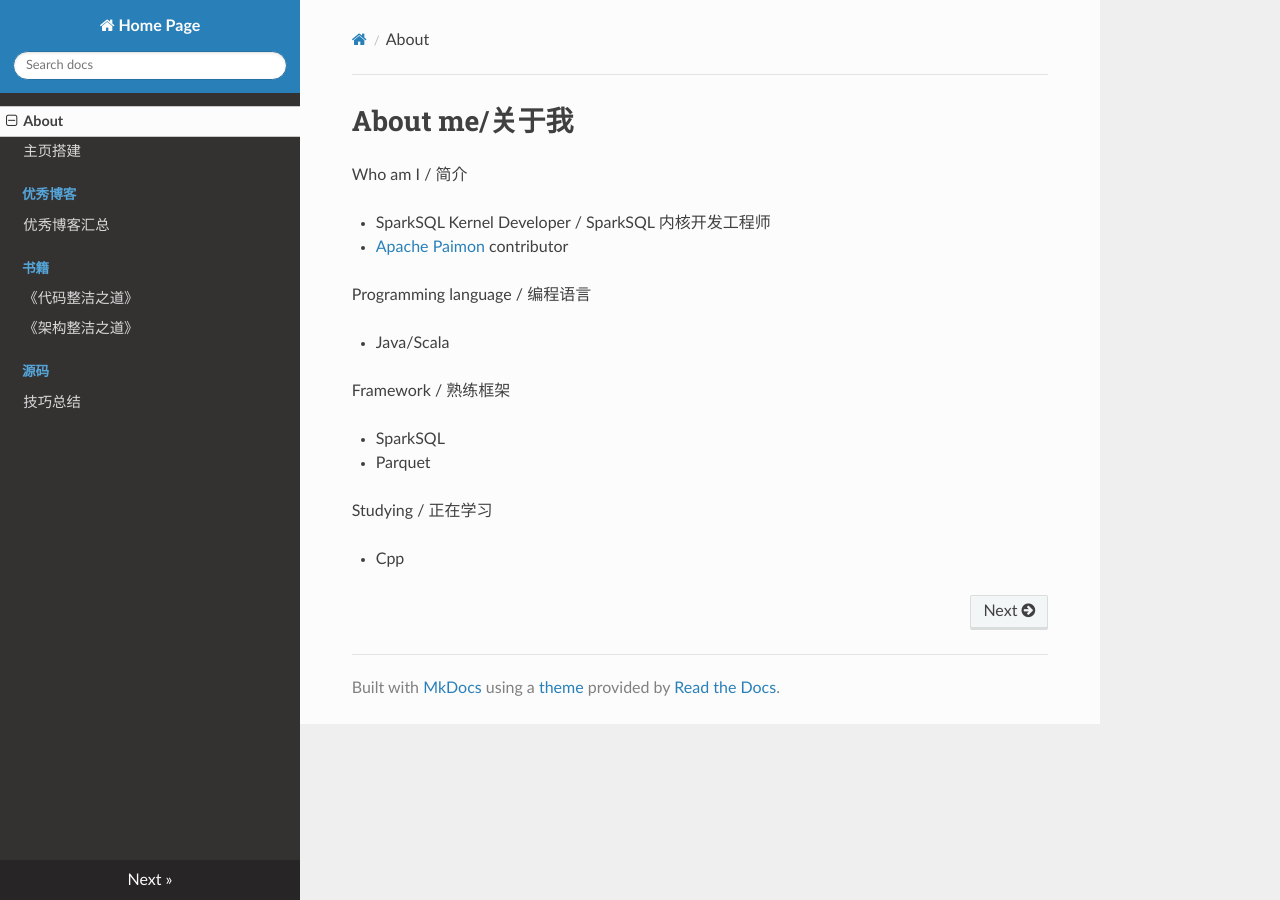
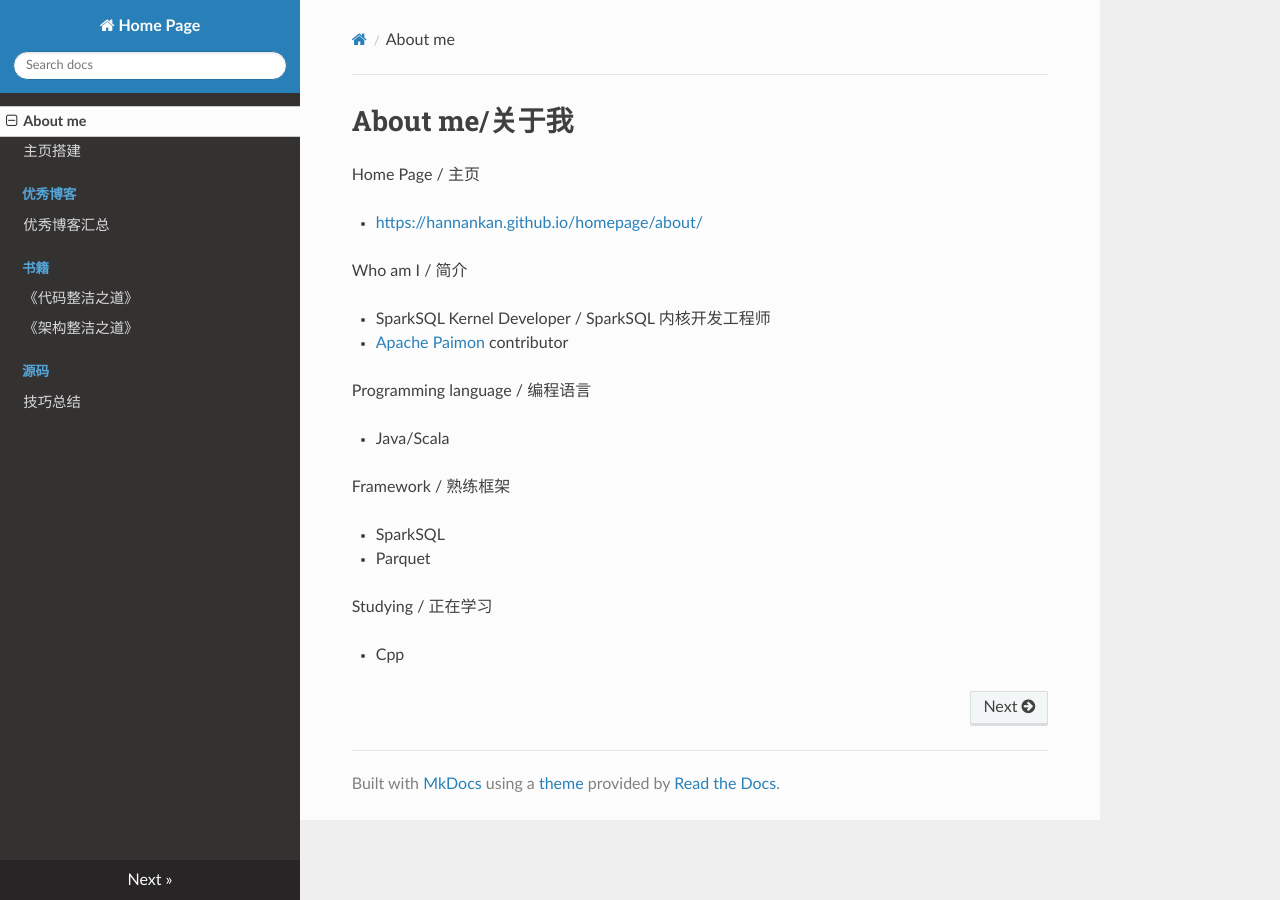
Before and after one commit to HannanKan/homepage, an MkDocs documentation site: the page built from docs/about.md, in a window 1280 px wide. Built offline with MkDocs 1.6.1, drawn with Linux system fonts in a browser that asks for light colours; nearby versions of some CDN libraries.

Commit message:
更新 about me 页面

```diff
--- a/docs/about.md
+++ b/docs/about.md
@@ -1,4 +1,8 @@
 # About me/关于我
+
+Home Page / 主页
+
+* [https://hannankan.github.io/homepage/about/](https://hannankan.github.io/homepage/about/)
 
 Who am I / 简介
 
--- a/mkdocs.yml
+++ b/mkdocs.yml
@@ -1,7 +1,7 @@
 site_name: Home Page
 theme: readthedocs
 nav:
-- About: about.md
+- About me: about.md
 - 主页搭建: homepage_build.md
 - 优秀博客:
   - 优秀博客汇总: 'blogs/index.md'
```
